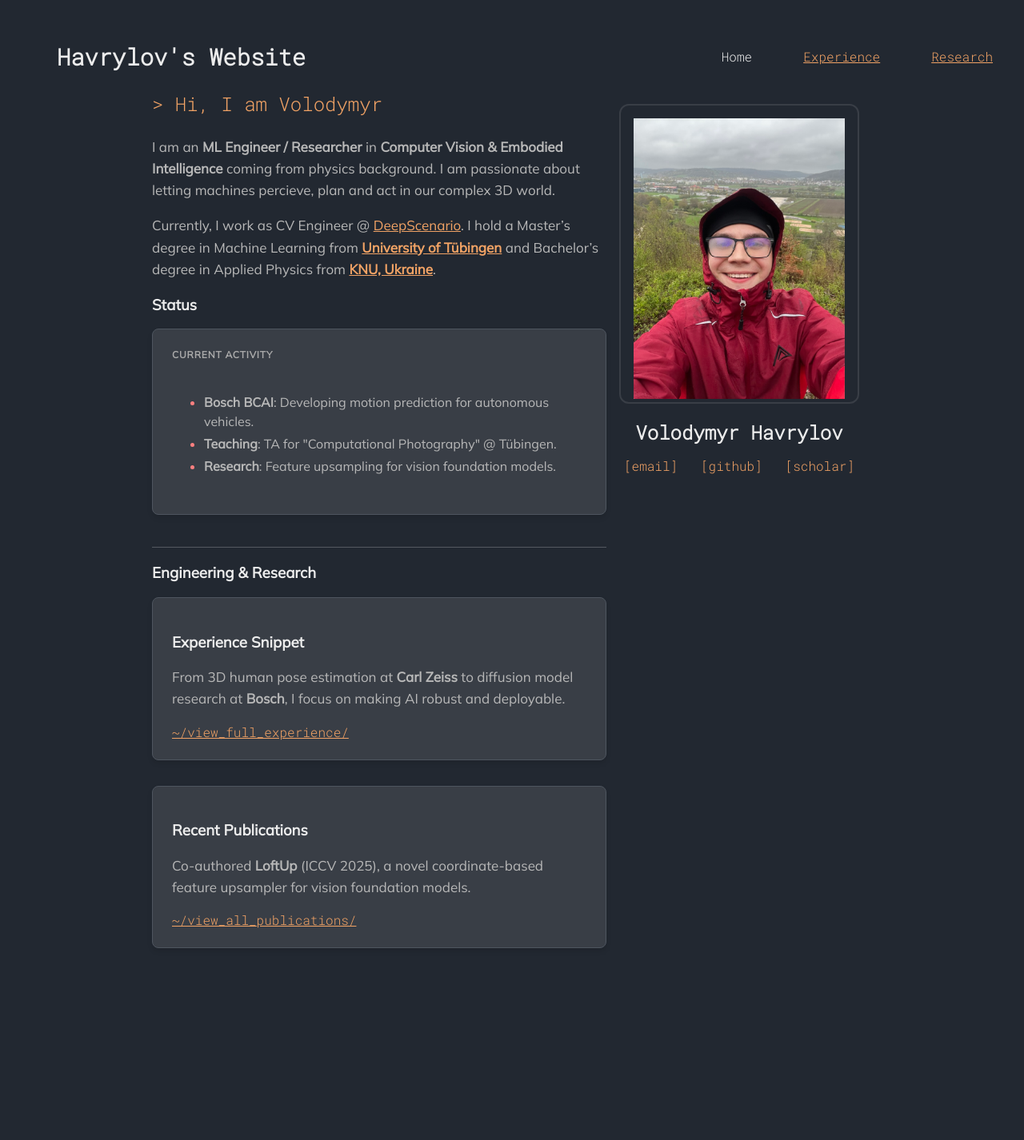
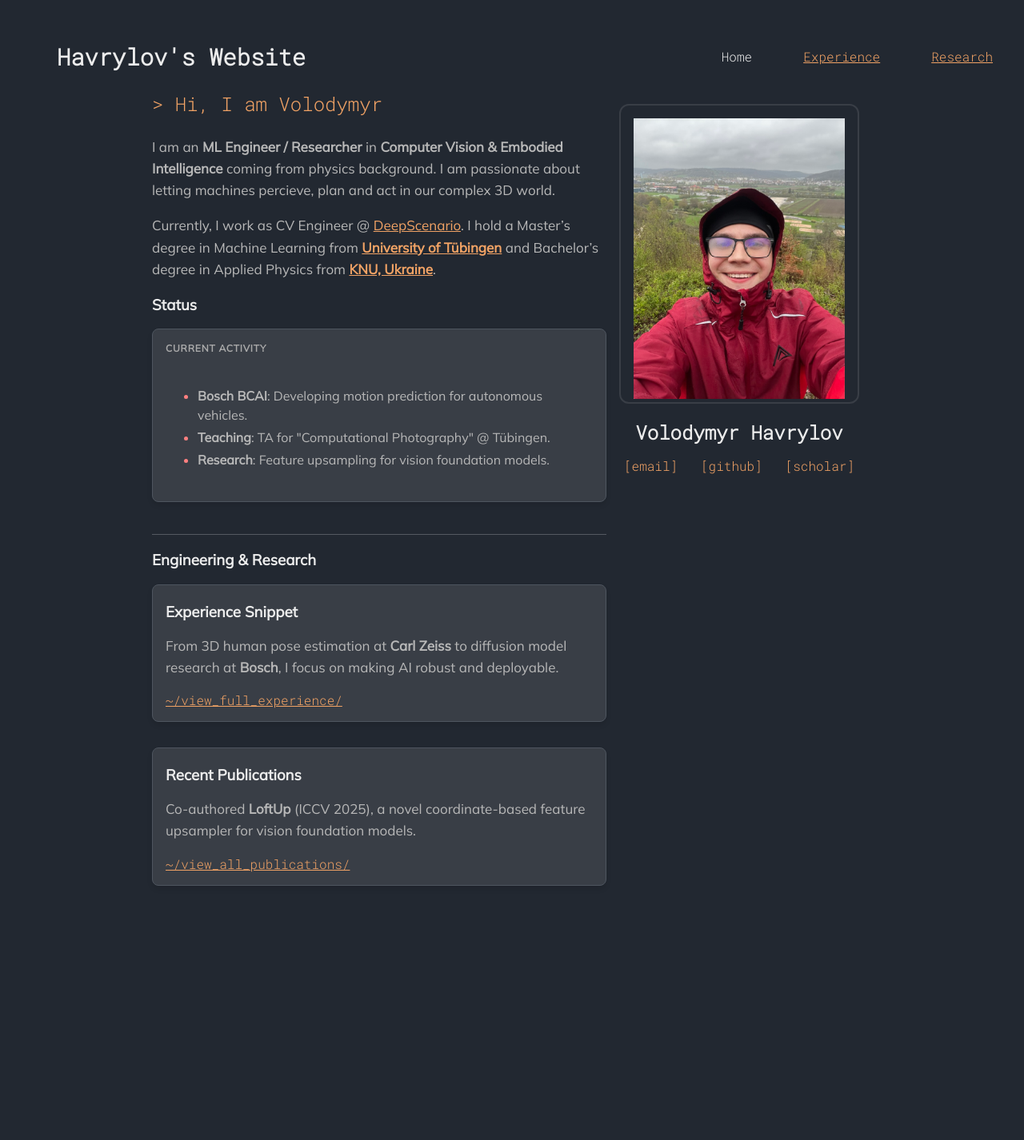
Before and after one commit to havrylovv/havrylovv.github.io, a Jekyll site: the page built from index.md, in a window 1280 px wide. Shown: the whole page at 80% size. Built offline with Jekyll 4.4.1, drawn with Linux system fonts in a browser that asks for light colours; after the commit the page ends 1348 px from its top, so only the background shows below that.

```diff
--- a/assets/css/styles.css
+++ b/assets/css/styles.css
@@ -76,10 +76,15 @@
 .card {
 	background-color: #393e46;
 	border-radius: 8px;
-	padding: 1.5rem;
+	padding: 1rem;
 	margin-bottom: 2rem;
 	border: 1px solid #4e555f;
 	box-shadow: 0 4px 6px rgba(0,0,0,0.1);
+}
+
+.card h3 {
+    margin-top: 5px;
+    margin-bottom: 0.5rem;
 }
 
 .card:hover {
```
Also changed, not shown: papers.md (+3 -3 lines).
